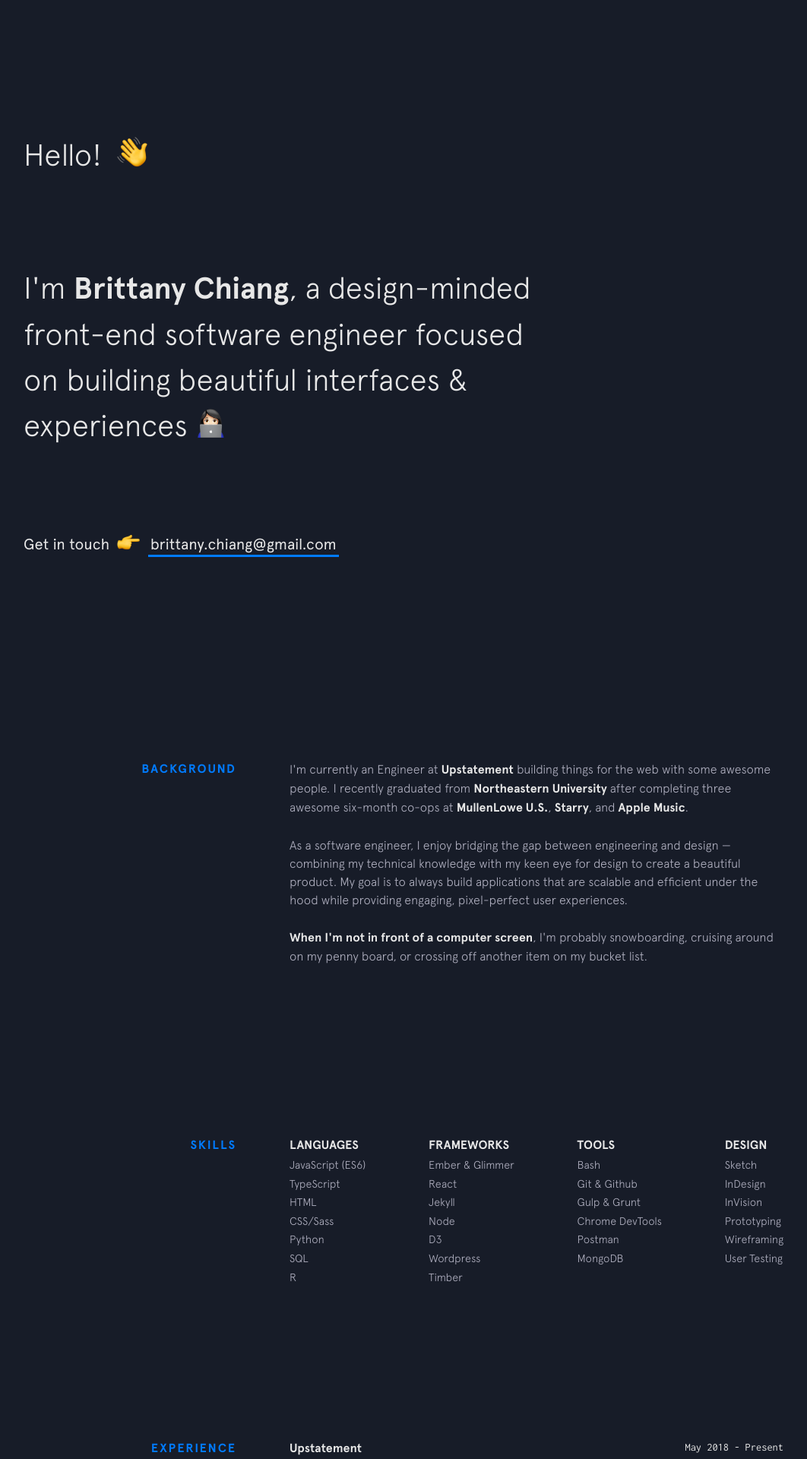
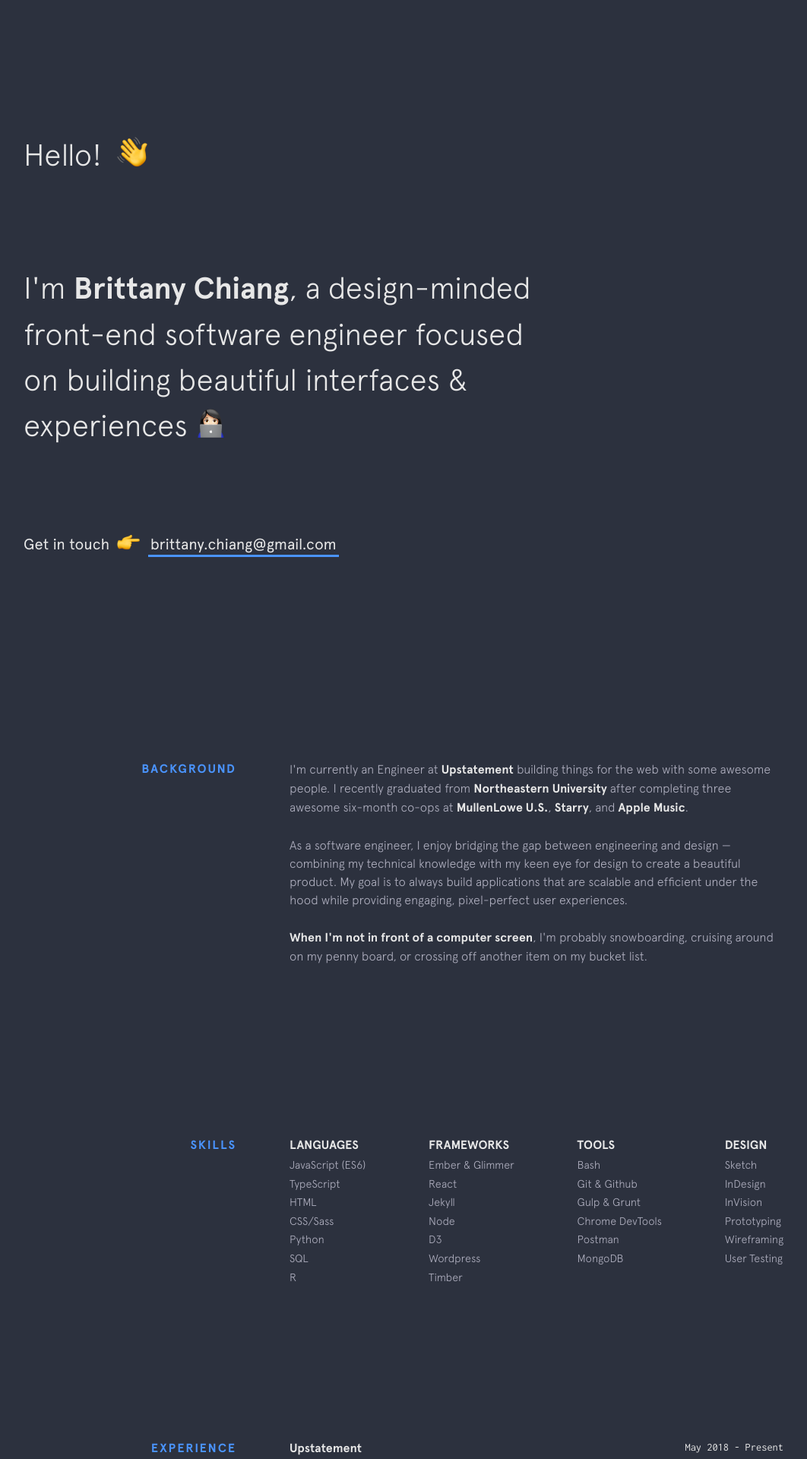
Before and after one commit to gomzyakov/gomzyakov.github.io, a Jekyll site: the page built from index.html, in a window 1280 px wide. Shown: the top 1920 px of the page at 76% size, without its empty margins (69-1131 px from the left). Built offline with Jekyll 4.4.1, drawn with Linux system fonts in a browser that asks for light colours; nearby versions of some CDN libraries.

Commit message:
Change colors

```diff
--- a/css/main.css
+++ b/css/main.css
@@ -107,7 +107,7 @@ body {
 
 html.night,
 body.night {
-  background-color: #171c28;
+  background-color: #2c313e;
   color: #afafbf;
 }
 
@@ -222,7 +222,7 @@ strong {
       flex-shrink: 0;
   width: 200px;
   margin-right: 70px;
-  color: #007bff;
+  color: #4a94ff;
   text-transform: uppercase;
   text-align: right;
   font-weight: 700;
@@ -622,13 +622,13 @@ strong {
   display: inline-block;
   padding: 2px 3px;
   text-decoration: none;
-  -webkit-box-shadow: inset 0 -3px 0 #007bff;
-          box-shadow: inset 0 -3px 0 #007bff;
+  -webkit-box-shadow: inset 0 -3px 0 #4a94ff;
+          box-shadow: inset 0 -3px 0 #4a94ff;
 }
 
 .intro__contact .highlight-link:hover {
-  -webkit-box-shadow: inset 0 -33px 0 0 #007bff;
-          box-shadow: inset 0 -33px 0 0 #007bff;
+  -webkit-box-shadow: inset 0 -33px 0 0 #4a94ff;
+          box-shadow: inset 0 -33px 0 0 #4a94ff;
   color: #ffffff;
 }
 
@@ -920,8 +920,8 @@ strong {
   font-weight: 700;
   padding: 2px 7px;
   border-radius: 3px;
-  color: #007bff;
-  border: 1px solid #007bff;
+  color: #4a94ff;
+  border: 1px solid #4a94ff;
   background: transparent;
 }
 
@@ -1008,7 +1008,7 @@ strong {
 .footer__links a {
   position: relative;
   display: inline-block;
-  color: #007bff !important;
+  color: #4a94ff !important;
   text-transform: uppercase;
   font-weight: 700;
   margin: 0 15px;
@@ -1027,7 +1027,7 @@ strong {
   left: 0;
   width: 100%;
   height: 1px;
-  background: #007bff;
+  background: #4a94ff;
   content: "";
   opacity: 0;
   -webkit-transition: height 0.3s, opacity 0.3s, -webkit-transform 0.3s;
@@ -1100,7 +1100,7 @@ strong {
   top: 25px;
   left: 30px;
   font-weight: 700;
-  color: #007bff;
+  color: #4a94ff;
   font-size: 1.5rem;
 }
 
@@ -1135,7 +1135,7 @@ strong {
 
 .not-found a {
   font-weight: 700;
-  color: #007bff !important;
+  color: #4a94ff !important;
   position: relative;
   display: inline-block;
 }
@@ -1146,7 +1146,7 @@ strong {
   left: 0;
   width: 100%;
   height: 3px;
-  background: #007bff;
+  background: #4a94ff;
   content: '';
   opacity: 0;
   -webkit-transition: height 0.3s, opacity 0.3s, -webkit-transform 0.3s;
```
Also changed, not shown: css/partials/_globals.scss (+5 -5 lines), 1 other file.
